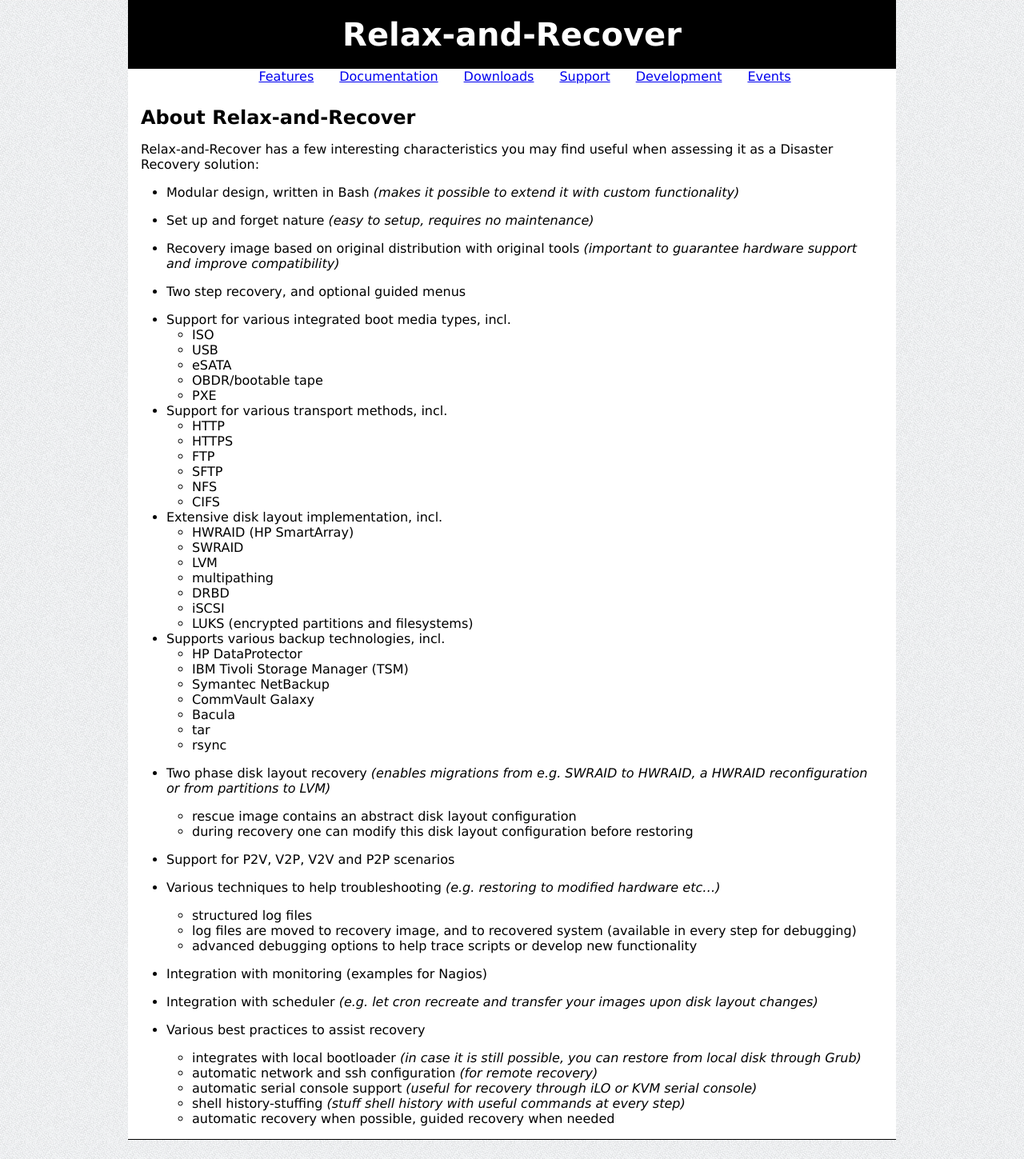
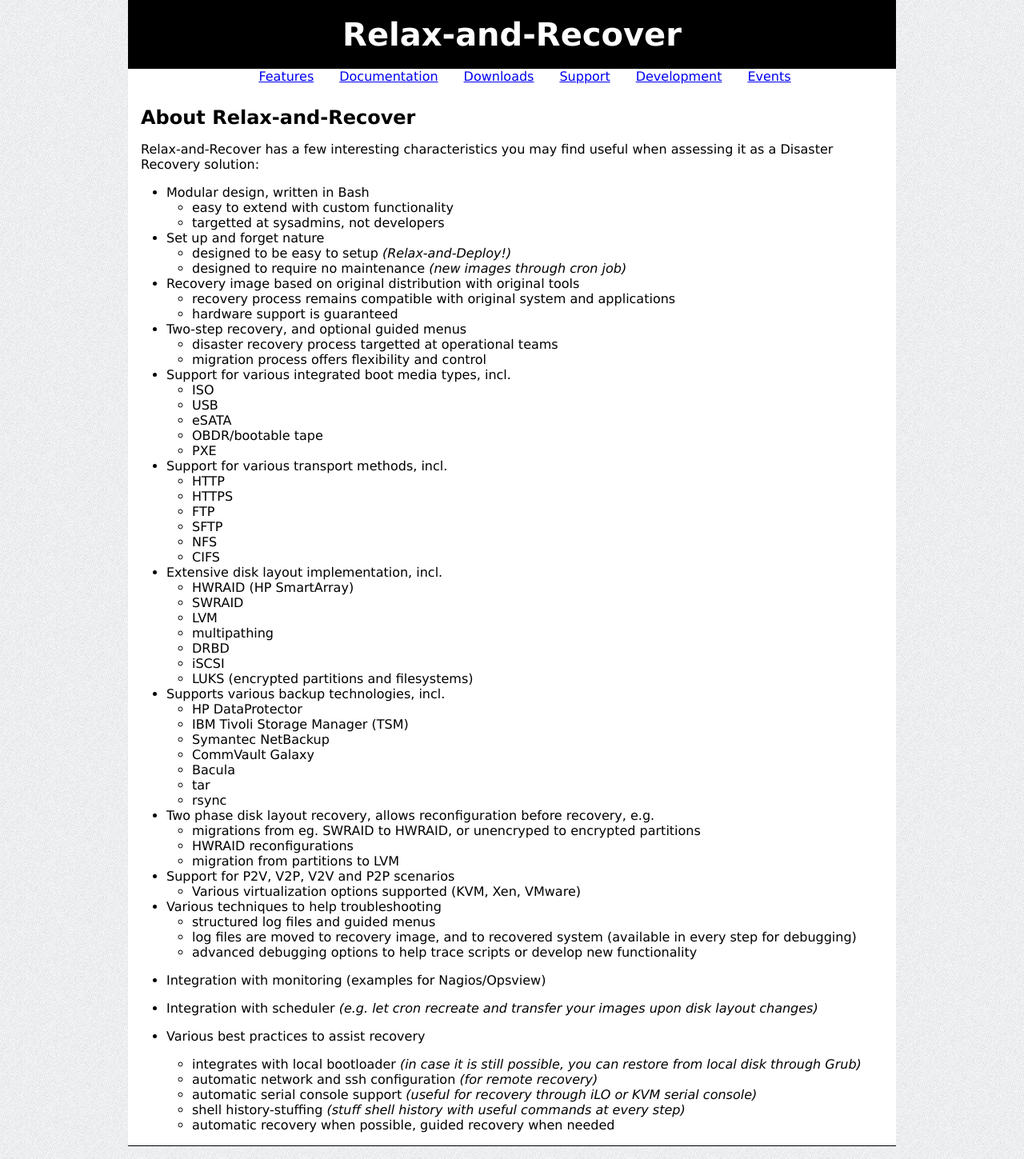
Before and after one commit to rear/rear.github.com, a Jekyll site: the page built from about/index.md, in a window 1280 px wide. Shown: the whole page at 80% size. Built offline with Jekyll 4.4.1, drawn with Linux system fonts in a browser that asks for light colours; comment, search, counter and statistics services are not loaded.

Commit message:
More improvements

```diff
--- a/about/index.md
+++ b/about/index.md
@@ -9,14 +9,20 @@
 it as a Disaster Recovery solution:
 
  * Modular design, written in Bash
-   _(makes it possible to extend it with custom functionality)_
+   * easy to extend with custom functionality
+   * targetted at sysadmins, not developers
 
- * Set up and forget nature _(easy to setup, requires no maintenance)_
+ * Set up and forget nature
+   * designed to be easy to setup _(Relax-and-Deploy!)_
+   * designed to require no maintenance _(new images through cron job)_
 
  * Recovery image based on original distribution with original tools
-   _(important to guarantee hardware support and improve compatibility)_
+   * recovery process remains compatible with original system and applications
+   * hardware support is guaranteed
 
- * Two step recovery, and optional guided menus
+ * Two-step recovery, and optional guided menus
+   * disaster recovery process targetted at operational teams
+   * migration process offers flexibility and control
 
  * Support for various integrated boot media types, incl.
    * ISO
@@ -51,22 +57,20 @@
    * tar
    * rsync
 
- * Two phase disk layout recovery
-   _(enables migrations from e.g. SWRAID to HWRAID, a HWRAID reconfiguration or from partitions to LVM)_
-
-   * rescue image contains an abstract disk layout configuration
-   * during recovery one can modify this disk layout configuration before restoring
+ * Two phase disk layout recovery, allows reconfiguration before recovery, e.g.
+   * migrations from eg. SWRAID to HWRAID, or unencryped to encrypted partitions
+   * HWRAID reconfigurations
+   * migration from partitions to LVM
 
  * Support for P2V, V2P, V2V and P2P scenarios
+   * Various virtualization options supported (KVM, Xen, VMware)
 
  * Various techniques to help troubleshooting
-   _(e.g. restoring to modified hardware etc...)_
-
-   * structured log files
+   * structured log files and guided menus
    * log files are moved to recovery image, and to recovered system (available in every step for debugging)
    * advanced debugging options to help trace scripts or develop new functionality
 
- * Integration with monitoring (examples for Nagios)
+ * Integration with monitoring (examples for Nagios/Opsview)
 
  * Integration with scheduler
    _(e.g. let cron recreate and transfer your images upon disk layout changes)_
```
